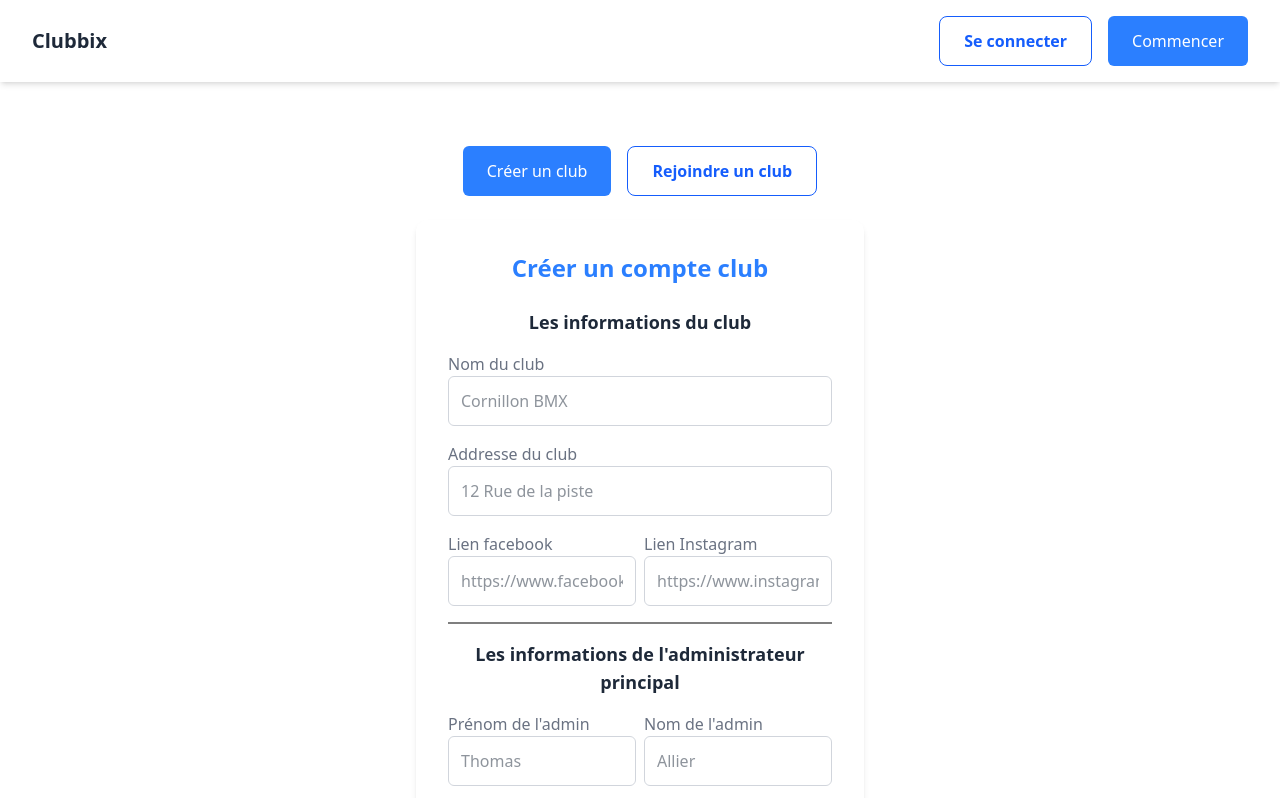
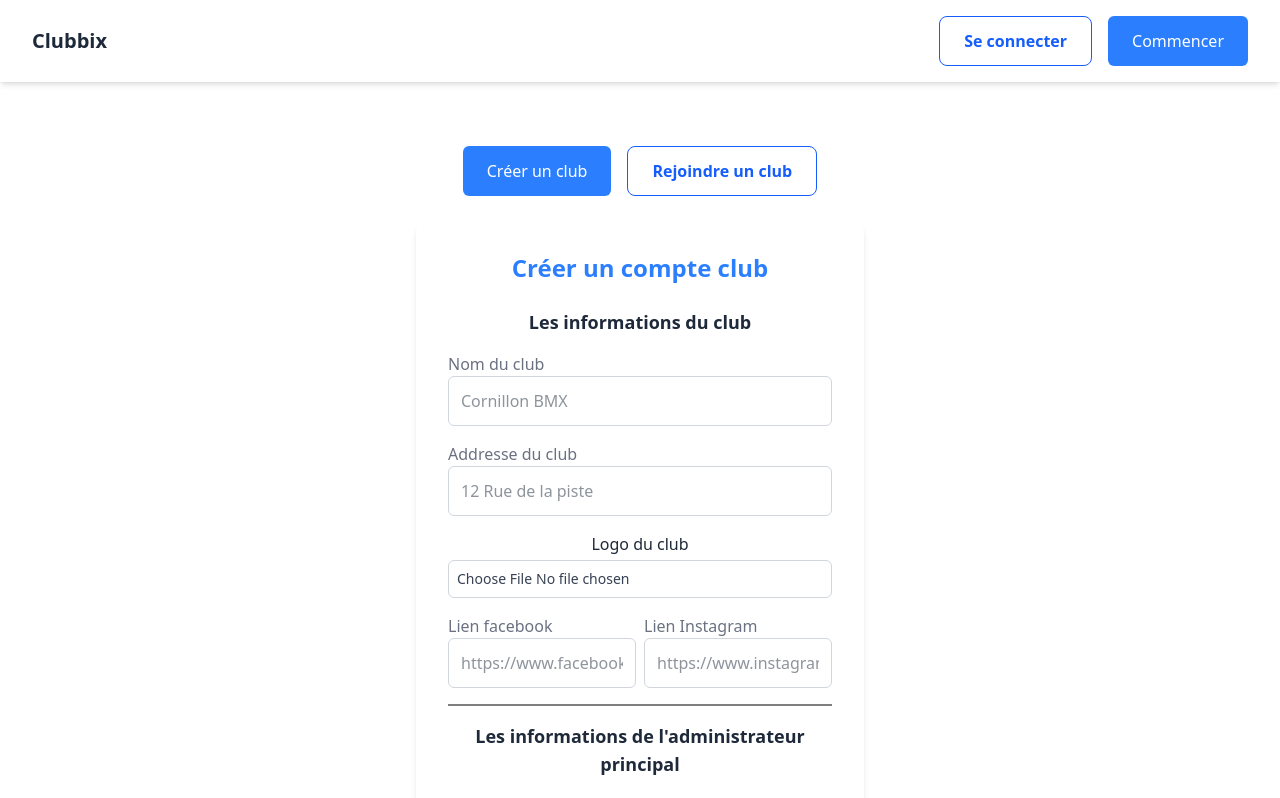
Before and after one commit to raphpay/Clubbix, a React (Vite) app: page /signup in a window 1280 px wide. Shown: the top 798 px of the page. Built offline with nearby package versions, Linux system fonts and the light colour scheme; no server answers.

Commit message:
Feature: Upload logo #12

```diff
--- /dev/null
+++ b/src/lib/StorageService.ts
@@ -0,0 +1,52 @@
+// File: src/lib/storageService.ts
+import {
+  deleteObject,
+  getDownloadURL,
+  getStorage,
+  ref,
+  uploadBytes,
+} from "firebase/storage";
+
+class StorageService {
+  private storage = getStorage();
+
+  /**
+   * Upload a file to a specific path in Firebase Storage
+   * @param path - Full path like `clubs/clubId/logo.jpg`
+   * @param file - File object to upload
+   * @returns Promise<string> - The full path where the file is stored
+   */
+  async upload(path: string, file: File): Promise<string> {
+    const storageRef = ref(this.storage, path);
+    await uploadBytes(storageRef, file);
+    return path;
+  }
+
+  /**
+   * Get a download URL from a given storage path
+   * @param path - Full path to the file
+   * @returns Promise<string> - Publicly accessible download URL
+   */
+  async getDownloadUrl(path: string): Promise<string> {
+    const storageRef = ref(this.storage, path);
+    return await getDownloadURL(storageRef);
+  }
+
+  /**
+   * Delete a file from Firebase Storage
+   * @param path - Full path to the file
+   * @returns Promise<void>
+   */
+  async delete(path: string): Promise<void> {
+    const storageRef = ref(this.storage, path);
+    await deleteObject(storageRef);
+  }
+}
+
+export default new StorageService();
+
+// Example usage
+// import storageService from "@/lib/storageService";
+
+// await storageService.upload("clubs/clubId/logo.jpg", file);
+// const url = await storageService.getDownloadUrl("clubs/clubId/logo.jpg");
--- a/src/routes/auth/ClubSignUpForm.tsx
+++ b/src/routes/auth/ClubSignUpForm.tsx
@@ -1,11 +1,15 @@
 import { createUserWithEmailAndPassword } from "firebase/auth";
 import { arrayUnion, doc, updateDoc } from "firebase/firestore";
 import { useState, type SetStateAction } from "react";
-import Input from "../../components/Input";
+
 import { auth, db } from "../../lib/firebase";
 import FirestoreService from "../../lib/FirestoreService";
+import storageService from "../../lib/StorageService";
+
 import { generateInviteCode, type Club } from "../../types/Club";
 import { type User } from "../../types/User";
+
+import Input from "../../components/Input";
 
 type ClubSignUpFormProps = {
   setError: React.Dispatch<SetStateAction<string>>;
@@ -18,6 +22,8 @@ const ClubSignUpForm = ({ setError }: ClubSignUpFormProps) => {
   const [instagramUrl, setInstagramUrl] = useState<string>("");
   const [adminFirstname, setAdminFirstname] = useState<string>("");
   const [adminLastName, setAdminLastname] = useState<string>("");
+  const [logoFile, setLogoFile] = useState<File | null>(null);
+  const [logoPreviewUrl, setLogoPreviewUrl] = useState<string | null>(null);
 
   const clubService = new FirestoreService<Club>("clubs");
   const usersService = new FirestoreService<User>("users");
@@ -38,6 +44,16 @@ const ClubSignUpForm = ({ setError }: ClubSignUpFormProps) => {
   async function handleClubCreation(): Promise<string> {
     try {
       const inviteCode = generateInviteCode();
+      const id = clubService.generateId();
+      let logoPath = "";
+
+      if (logoFile) {
+        logoPath = await storageService.upload(
+          `clubs/${id}/public/logo.png`,
+          logoFile
+        );
+      }
+
       const club: Club = {
         name: clubName,
         address,
@@ -46,8 +62,8 @@ const ClubSignUpForm = ({ setError }: ClubSignUpFormProps) => {
           instagramUrl,
         },
         inviteCode,
+        logoPath,
       };
-      const id = clubService.generateId();
       await clubService.create(id, club);
       return id;
     } catch (error) {
@@ -106,6 +122,28 @@ const ClubSignUpForm = ({ setError }: ClubSignUpFormProps) => {
         className="w-full p-3 border border-gray-300 rounded-md focus:outline-none focus:ring-2 focus:ring-blue-500"
         required
       />
+      <div className="flex flex-col items-center">
+        <label className="block font-medium mb-1">Logo du club</label>
+        <input
+          type="file"
+          accept="image/*"
+          onChange={(e) => {
+            if (e.target.files?.[0]) {
+              const file = e.target.files[0];
+              setLogoFile(file);
+              setLogoPreviewUrl(URL.createObjectURL(file));
+            }
+          }}
+          className="block w-full text-sm text-gray-700 border border-gray-300 rounded-md p-2"
+        />
+        {logoPreviewUrl && (
+          <img
+            src={logoPreviewUrl}
+            alt="Preview du logo"
+            className="mt-2 max-h-32 object-contain"
+          />
+        )}
+      </div>
       <div className="grid grid-cols-1 md:grid-cols-2 gap-2">
         <Input
           label="Lien facebook"
```
